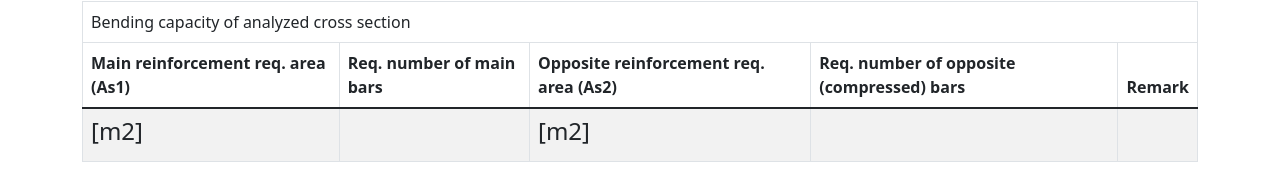
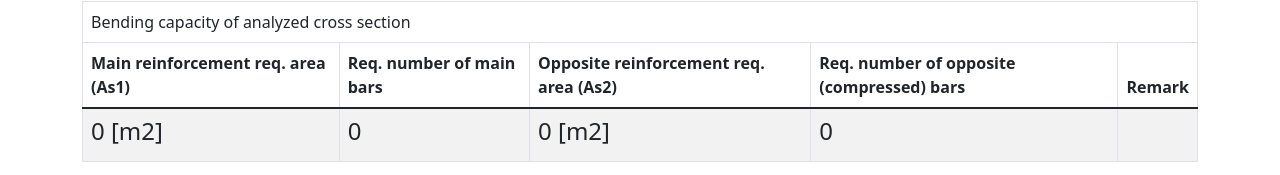
Before and after one commit to wowvaqa/engclcfe, a React (Create React App) app: page /calcs/rectfindreinfcalc in a window 1280 px wide. Shown: the part 957-1132 px from the top of the page. Built offline with nearby package versions, Linux system fonts and the light colour scheme; no server answers.

Commit message:
REF: Single rect find

```diff
--- a/src/calcsViews/RectDoubleReinfApi.js
+++ b/src/calcsViews/RectDoubleReinfApi.js
@@ -49,16 +49,6 @@ const RectDoubleReinfApi = () => {
     // eslint-disable-next-line react-hooks/exhaustive-deps
   }, [m_rd, ksi_eff, x_eff]);
 
-  const resetModelData = () => {
-    setApiTrigger({
-      isButtonPressed: false,
-      isNoErrors: false,
-      isWaitForAction: false,
-    });
-    console.log("(DoubleReinAPI) doubleReinforcedDataModel: ");
-    console.log(apiTrigger);
-  };
-
   async function initSendData() {
     setModalWaitShow(true);
     setModalWaitText("Please wait...");
@@ -90,8 +80,18 @@ const RectDoubleReinfApi = () => {
           console.log(error);
         }
       );
-    resetModelData();
+    resetApiTrigger();
   }
+
+  const resetApiTrigger = () => {
+    setApiTrigger({
+      isButtonPressed: false,
+      isNoErrors: false,
+      isWaitForAction: false,
+    });
+    console.log("(DoubleReinAPI) doubleReinforcedDataModel: ");
+    console.log(apiTrigger);
+  };
 
   return <></>;
 };
--- a/src/calcsViews/RectFindReinfApi.js
+++ b/src/calcsViews/RectFindReinfApi.js
@@ -15,7 +15,27 @@ const RectFindReinfApi = () => {
   const [remark, setRemark] = useState("");
 
   useEffect(() => {
-    console.log("Reciving data to send for API: " + singleDimensioningData);
+    console.log(
+      "(RectFindAPI) as1, ns1, as2, ns2, remark IS CHANGE, BACKEND RESPONDE: " +
+        as1 +
+        " " +
+        ns1 +
+        " " +
+        as2 +
+        " " +
+        ns2 +
+        " " +
+        remark
+    );
+    const dataFromApi = { as1, ns1, as2, ns2, remark };
+    setSingleDimensioningDataDataFromApi(dataFromApi);
+    // eslint-disable-next-line react-hooks/exhaustive-deps
+  }, [as1, ns1, as2, ns2, remark]);
+
+  useEffect(() => {
+    console.log(
+      "(RectFindAPI) Reciving data to send for API: " + singleDimensioningData
+    );
     initSendData();
     // eslint-disable-next-line react-hooks/exhaustive-deps
   }, [singleDimensioningData]);
@@ -47,18 +67,8 @@ const RectFindReinfApi = () => {
 
           const dataFromApi = { as1, ns1, as2, ns2, remark };
           setSingleDimensioningDataDataFromApi(dataFromApi);
-          console.log(
-            "Double calc data from API: " +
-              dataFromApi.as1 +
-              " " +
-              dataFromApi.ns1 +
-              " " +
-              dataFromApi.as2 +
-              " " +
-              dataFromApi.ns2 +
-              " " +
-              dataFromApi.remark
-          );
+          console.log("(RectFindAPI) Double calc data from API: ");
+          console.log(dataFromApi);
         },
         (error) => {
           console.log(error);
--- a/src/calcsViews/RectFindReinfCalcView.js
+++ b/src/calcsViews/RectFindReinfCalcView.js
@@ -1,4 +1,4 @@
-import React, { useState } from "react";
+import React, { useState, useEffect } from "react";
 import { Container, Row, Form, Col, Button } from "react-bootstrap";
 import image from "../assets/API_1_pio.png";
 
@@ -18,8 +18,28 @@ const RectFindReinfCalcView = () => {
   const [fi_s, setFi_s] = useState(12);
   const [fi_opp, setFi_opp] = useState(16);
   const [m_sd, setM_sd] = useState(8000);
+  /* JSON Api data */
+  const [as1, setAs1] = useState(0);
+  const [ns1, setNs1] = useState(0);
+  const [as2, setAs2] = useState(0);
+  const [ns2, setNs2] = useState(0);
+  const [remark, setRemark] = useState("");
 
-  const { setSingleDimensioningData } = useGlobalContext();
+  const { setSingleDimensioningData, singleDimensioningDataFromApi } =
+    useGlobalContext();
+
+  useEffect(() => {
+    console.log("(DoubleCalcView) Reciving data from API: ");
+    console.log(singleDimensioningDataFromApi);
+
+    setAs1(singleDimensioningDataFromApi.as1);
+    setNs1(singleDimensioningDataFromApi.ns1);
+    setAs2(singleDimensioningDataFromApi.as2);
+    setNs2(singleDimensioningDataFromApi.ns2);
+    setRemark(singleDimensioningDataFromApi.remark);
+
+    // eslint-disable-next-line react-hooks/exhaustive-deps
+  }, [singleDimensioningDataFromApi]);
 
   const sendDataToApi = (event) => {
     event.preventDefault();
@@ -238,11 +258,11 @@ const RectFindReinfCalcView = () => {
         <br></br>
         <RectFindReinfResultView
           isCollapseOpen={true}
-          as1={0}
-          ns1={0}
-          as2={0}
-          ns2={0}
-          remark={0}
+          as1={as1}
+          ns1={ns1}
+          as2={as2}
+          ns2={ns2}
+          remark={remark}
         />
       </Container>
     </>
--- a/src/calcsViews/RectFindReinfResultView.js
+++ b/src/calcsViews/RectFindReinfResultView.js
@@ -1,16 +1,14 @@
-import React, { useEffect } from "react";
+import React from "react";
 import { Table, Collapse } from "react-bootstrap";
 
-import { useGlobalContext } from "../Context";
-
-const RectFindReinfResultView = ({ isCollapseOpen }) => {
-  const { singleDimensioningDataFromApi } = useGlobalContext();
-
-  useEffect(() => {
-    console.log("Reciving data from API: " + singleDimensioningDataFromApi);
-    // eslint-disable-next-line react-hooks/exhaustive-deps
-  }, [singleDimensioningDataFromApi]);
-
+const RectFindReinfResultView = ({
+  isCollapseOpen,
+  as1,
+  ns1,
+  as2,
+  ns2,
+  remark,
+}) => {
   return (
     <>
       <Collapse in={isCollapseOpen}>
@@ -30,19 +28,19 @@ const RectFindReinfResultView = ({ isCollapseOpen }) => {
           <tbody>
             <tr>
               <td>
-                <h4>{singleDimensioningDataFromApi.as1} [m2]</h4>
+                <h4>{as1} [m2]</h4>
               </td>
               <td>
-                <h4>{singleDimensioningDataFromApi.ns1}</h4>
+                <h4>{ns1}</h4>
               </td>
               <td>
-                <h4>{singleDimensioningDataFromApi.as2} [m2]</h4>
+                <h4>{as2} [m2]</h4>
               </td>
               <td>
-                <h4>{singleDimensioningDataFromApi.ns2}</h4>
+                <h4>{ns2}</h4>
               </td>
               <td>
-                <h4>{singleDimensioningDataFromApi.remark}</h4>
+                <h4>{remark}</h4>
               </td>
             </tr>
           </tbody>
```
